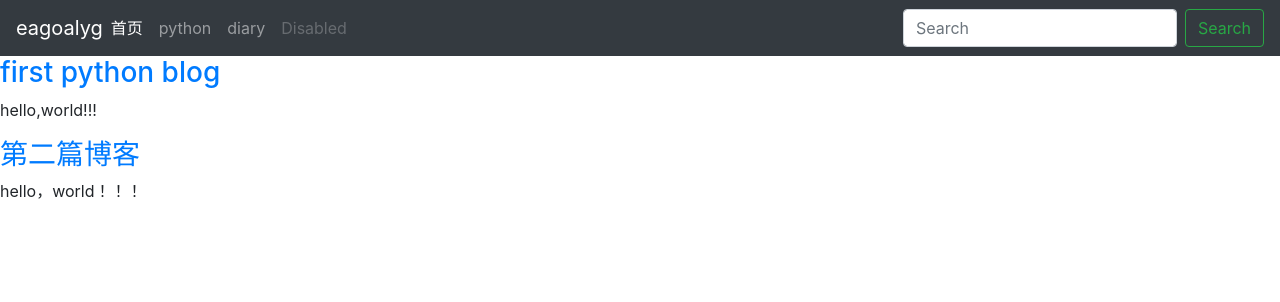
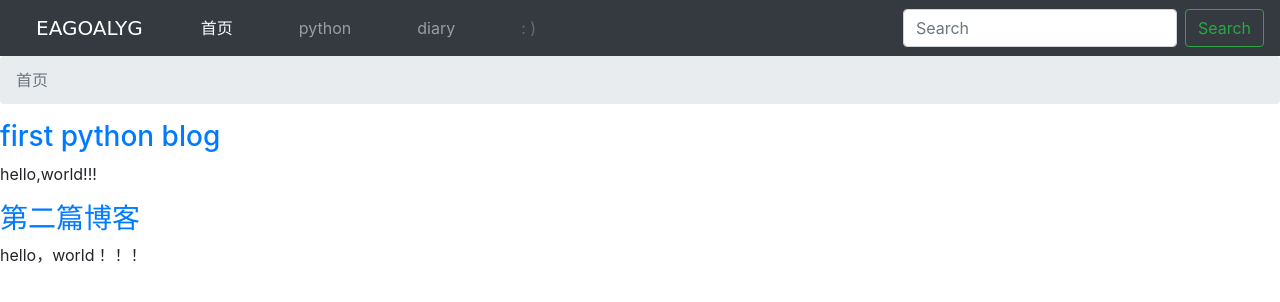
Before and after one commit to eagoalyg/mysite, a Django app: page / in a window 1280 px wide. Shown: the top 302 px of the page. Run offline with Django 3.2, Linux system fonts and the light colour scheme; data comes from the database, SQL or seed files in the repository; some libraries are stand-ins or nearby versions; some web fonts are replaced.

Commit message:
html optimization

```diff
--- a/blog/static/blog/blog.css
+++ b/blog/static/blog/blog.css
@@ -1,4 +1,11 @@
-.broad li{
-	display: inline-block;
-	padding-right: 10px;
+.navbar-brand {
+	font-family: 'Pacifico', cursive;
+	padding-left: 20px;
 }
+
+.navbar-nav {
+	padding-left: 80px;
+}
+.nav-item {
+	padding-left: 50px;
+}
--- /dev/null
+++ b/blog/static/blog/google-font.css
@@ -0,0 +1,45 @@
+/* cyrillic-ext */
+@font-face {
+  font-family: 'Pacifico';
+  font-style: normal;
+  font-weight: 400;
+  font-display: swap;
+  src: local('Pacifico Regular'), local('Pacifico-Regular'), url(https://fonts.gstatic.com/s/pacifico/v16/FwZY7-Qmy14u9lezJ-6K6MmTpA.woff2) format('woff2');
+  unicode-range: U+0460-052F, U+1C80-1C88, U+20B4, U+2DE0-2DFF, U+A640-A69F, U+FE2E-FE2F;
+}
+/* cyrillic */
+@font-face {
+  font-family: 'Pacifico';
+  font-style: normal;
+  font-weight: 400;
+  font-display: swap;
+  src: local('Pacifico Regular'), local('Pacifico-Regular'), url(https://fonts.gstatic.com/s/pacifico/v16/FwZY7-Qmy14u9lezJ-6D6MmTpA.woff2) format('woff2');
+  unicode-range: U+0400-045F, U+0490-0491, U+04B0-04B1, U+2116;
+}
+/* vietnamese */
+@font-face {
+  font-family: 'Pacifico';
+  font-style: normal;
+  font-weight: 400;
+  font-display: swap;
+  src: local('Pacifico Regular'), local('Pacifico-Regular'), url(https://fonts.gstatic.com/s/pacifico/v16/FwZY7-Qmy14u9lezJ-6I6MmTpA.woff2) format('woff2');
+  unicode-range: U+0102-0103, U+0110-0111, U+1EA0-1EF9, U+20AB;
+}
+/* latin-ext */
+@font-face {
+  font-family: 'Pacifico';
+  font-style: normal;
+  font-weight: 400;
+  font-display: swap;
+  src: local('Pacifico Regular'), local('Pacifico-Regular'), url(https://fonts.gstatic.com/s/pacifico/v16/FwZY7-Qmy14u9lezJ-6J6MmTpA.woff2) format('woff2');
+  unicode-range: U+0100-024F, U+0259, U+1E00-1EFF, U+2020, U+20A0-20AB, U+20AD-20CF, U+2113, U+2C60-2C7F, U+A720-A7FF;
+}
+/* latin */
+@font-face {
+  font-family: 'Pacifico';
+  font-style: normal;
+  font-weight: 400;
+  font-display: swap;
+  src: local('Pacifico Regular'), local('Pacifico-Regular'), url(https://fonts.gstatic.com/s/pacifico/v16/FwZY7-Qmy14u9lezJ-6H6Mk.woff2) format('woff2');
+  unicode-range: U+0000-00FF, U+0131, U+0152-0153, U+02BB-02BC, U+02C6, U+02DA, U+02DC, U+2000-206F, U+2074, U+20AC, U+2122, U+2191, U+2193, U+2212, U+2215, U+FEFF, U+FFFD;
+}
--- /dev/null
+++ b/blog/templates/blog/base.html
@@ -0,0 +1,49 @@
+{% load static %}
+<!DOCTYPE html>
+<html lang="en">
+<head>
+	<meta charset="UTF-8">
+	<meta http-equiv="X-UA-Compatible" content="IE=edge">
+    <meta name="viewport" content="width=device-width, initial-scale=1">
+	<title>{% block title %}{% endblock %}</title>
+	<link href="{% static 'blog/google-font.css' %}" rel="stylesheet">
+	<link rel="stylesheet" href="{% static 'blog/blog.css' %}">
+	<link rel="stylesheet" href="{% static 'base.css' %}">
+	<link rel="stylesheet" href="{% static 'bootstrap-4.4.1-dist/css/bootstrap.min.css' %}">
+	<script type="text/javascript" src="{% static 'jquery-3.4.1.min.js' %}"></script>
+	<script type="text/javascript" src="{% static 'bootstrap-4.4.1-dist/js/bootstrap.min.js' %}"></script>
+</head>
+<body>
+
+	<nav class="navbar navbar-expand-lg navbar-dark bg-dark">
+		<a class="navbar-brand mr-auto mr-lg-0" href="{% url 'blog:index' %}">EAGOALYG</a>
+		<button class="navbar-toggler p-0 border-0" type="button" data-toggle="collapse" data-target="#navbarNav" aria-controls="navbarNav" aria-expanded="false" aria-label="Toggle navigation">
+			<span class="navbar-toggler-icon"></span>
+		</button>
+		<div class="collapse navbar-collapse" id="navbarNav">
+			<ul class="navbar-nav mr-auto">
+				<li class="nav-item active">
+			        <a class="nav-link" href="{% url 'blog:index' %}">首页<span class="sr-only">(current)</span></a>
+			    </li>
+				{% for blog_type in blog_types %}
+				<li class="nav-item">
+		        	<a class="nav-link" href="{% url 'blog:blog_classification' blog_type.pk %}">{{ blog_type.type_name }}</a>
+		    	</li>
+				{% endfor %}
+				 <li class="nav-item">
+				 	<a class="nav-link disabled" href="#" tabindex="-1" aria-disabled="true">: )</a>
+				 </li>
+			</ul>
+			<form class="form-inline my-2 my-lg-0">
+		      	<input class="form-control mr-sm-2" type="search" placeholder="Search" aria-label="Search">
+		      	<button class="btn btn-outline-success my-2 my-sm-0" type="submit">Search</button>
+		    </form>
+		</div>
+	</nav>
+
+	{% block breadcrumb %}{% endblock %}
+
+	{% block content %}{% endblock %}
+
+</body>
+</html>
--- a/blog/templates/blog/index.html
+++ b/blog/templates/blog/index.html
@@ -1,45 +1,18 @@
+{% extends 'blog/base.html' %}
 {% load static %}
-<!DOCTYPE html>
-<html lang="en">
-<head>
-	<meta charset="UTF-8">
-	<meta http-equiv="X-UA-Compatible" content="IE=edge">
-    <meta name="viewport" content="width=device-width, initial-scale=1">
-	<title>blog</title>
-	<link rel="stylesheet" href="{% static 'blog/blog.css' %}">
-	<link rel="stylesheet" href="{% static 'base.css' %}">
-	<link rel="stylesheet" href="{% static 'bootstrap-4.4.1-dist/css/bootstrap.min.css' %}">
-	<script type="text/javascript" src="{% static 'jquery-3.4.1.min.js' %}"></script>
-	<script type="text/javascript" src="{% static 'bootstrap-4.4.1-dist/js/bootstrap.min.js' %}"></script>
-</head>
-<body>
 
-	<nav class="navbar navbar-expand-lg navbar-dark bg-dark">
-		<a class="navbar-brand mr-auto mr-lg-0" href="{% url 'blog:index' %}">eagoalyg</a>
-		<button class="navbar-toggler p-0 border-0" type="button" data-toggle="collapse" data-target="#navbarNav" aria-controls="navbarNav" aria-expanded="false" aria-label="Toggle navigation">
-			<span class="navbar-toggler-icon"></span>
-		</button>
-		<div class="collapse navbar-collapse" id="navbarNav">
-			<ul class="navbar-nav mr-auto">
-				<li class="nav-item active">
-			        <a class="nav-link" href="{% url 'blog:index' %}">首页<span class="sr-only">(current)</span></a>
-			    </li>
-				{% for blog_type in blog_types %}
-				<li class="nav-item">
-		        	<a class="nav-link" href="{% url 'blog:blog_classification' blog_type.pk %}">{{ blog_type.type_name }}</a>
-		    	</li>
-				{% endfor %}
-				 <li class="nav-item">
-				 	<a class="nav-link disabled" href="#" tabindex="-1" aria-disabled="true">Disabled</a>
-				 </li>
-			</ul>
-			<form class="form-inline my-2 my-lg-0">
-		      	<input class="form-control mr-sm-2" type="search" placeholder="Search" aria-label="Search">
-		      	<button class="btn btn-outline-success my-2 my-sm-0" type="submit">Search</button>
-		    </form>
-		</div>
+
+{% block title %}EAGOALYG|首页{% endblock %}
+
+{% block breadcrumb %}
+	<nav aria-label="breadcrumb">
+	  	<ol class="breadcrumb">
+	    	<li class="breadcrumb-item active" aria-current="page">首页</li>
+	  	</ol>
 	</nav>
+{% endblock %}
 
+{% block content %}
     {% if blogs %}
 
 		{% for blog in blogs %}
@@ -49,5 +22,4 @@
 	{% else %}
 		<p>No blog to watching</p>
 	{% endif%}
-</body>
-</html>
+{% endblock %}
--- a/blog/views.py
+++ b/blog/views.py
@@ -13,13 +13,15 @@ def index(request):
 #博客页面视图
 def blog_detail(request, blog_pk):
     blog = get_object_or_404(Blog, pk=blog_pk)
-    context = {'blog': blog}
+    blog_types = BlogType.objects.all()
+    context = {'blog': blog, 'blog_types':blog_types}
     return render(request, 'blog/blog_detail.html', context)
 
 
 #各分类博客视图
 def blog_classification(request, blog_type_pk):
+    blog_types = BlogType.objects.all()
     blog_type = get_object_or_404(BlogType, pk=blog_type_pk)
     blogs = Blog.objects.filter(blog_type=blog_type)
-    context = {'blog_type': blog_type, 'blogs': blogs}
+    context = {'blog_types': blog_types, 'blog_type': blog_type, 'blogs': blogs}
     return render(request, 'blog/blog_classification.html', context)
```
Also changed, not shown: blog/templates/blog/blog_classification.html (+17 -0 lines), blog/templates/blog/blog_detail.html (+18 -0 lines).
